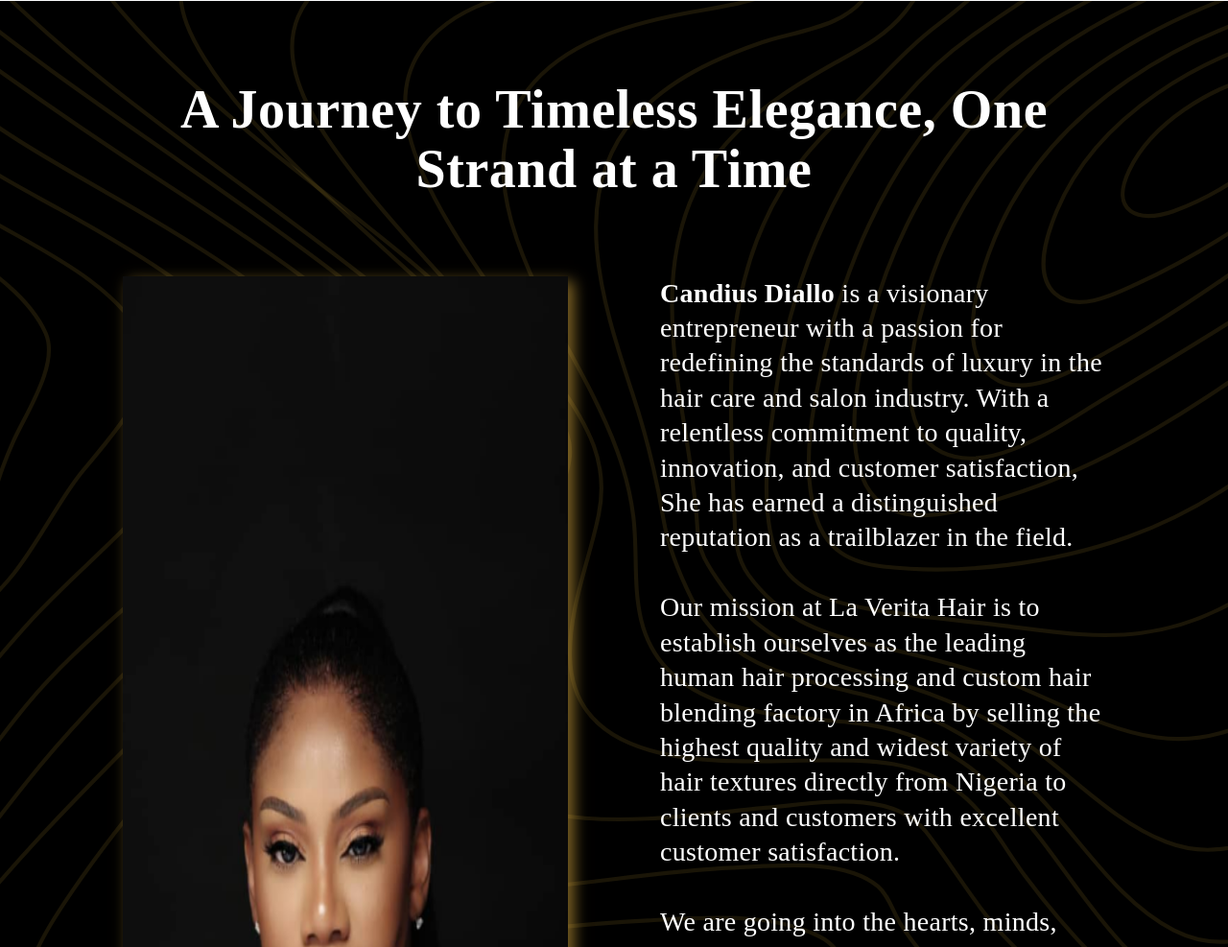
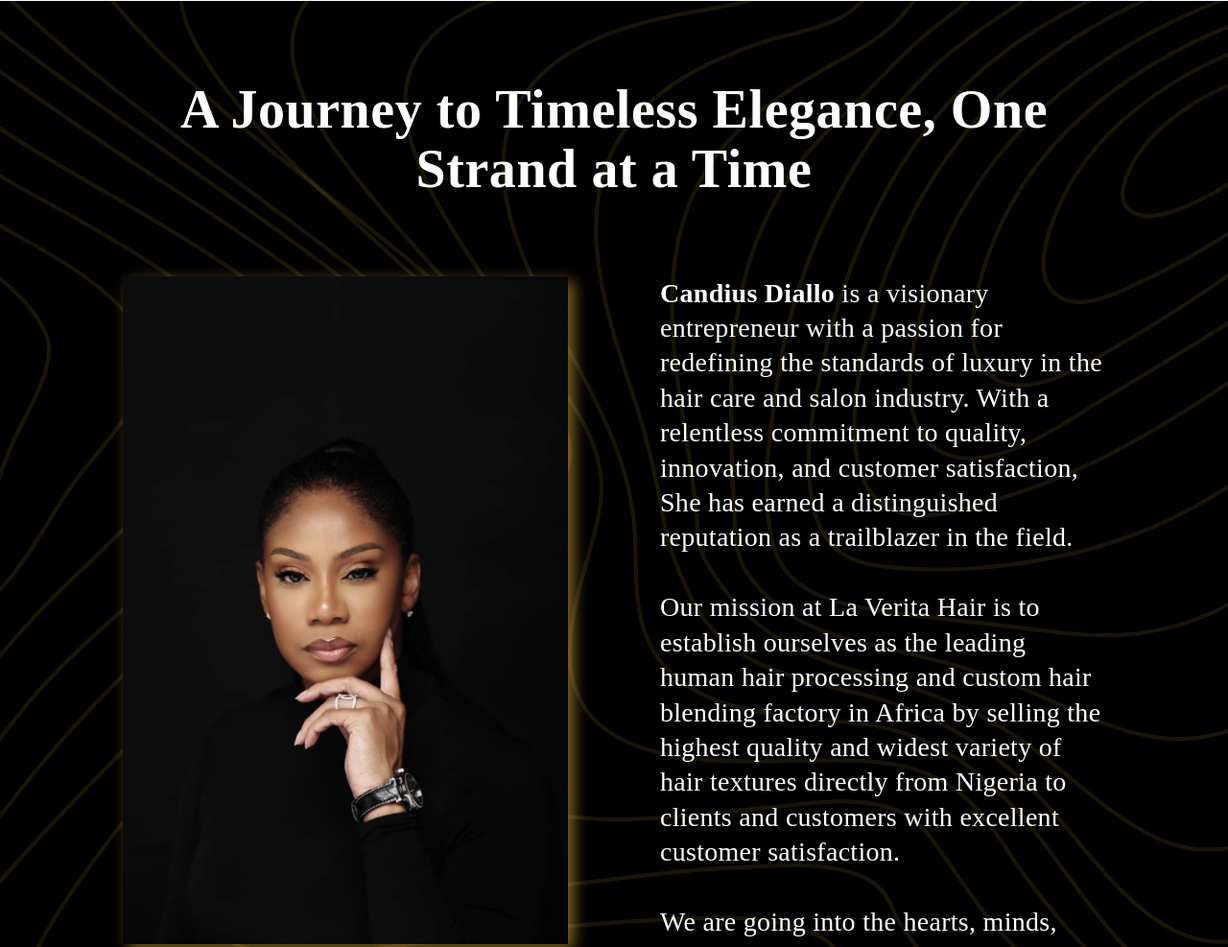
Before and after one commit to thewebguyy/Our-Services, a website built with Parcel: page About.html in a window 1280 px wide. Shown: the part 783-1770 px from the top of the page at 96% size. Built offline with nearby package versions, Linux system fonts and the light colour scheme; a web font is replaced by a local one.

Commit message:
updated pictures

```diff
--- a/About.html
+++ b/About.html
@@ -53,7 +53,7 @@
         <div class="about-us">
           <h3>A Journey to Timeless Elegance, One Strand at a Time</h3>
           <div class="about-box">
-            <img class="about-image" src="./images/about.png" alt="" />
+            <img class="about-image" src="./images/about.jpg" alt="" />
             <div class="about-details">
               <p class="details">
                 <span class="bold">Candius Diallo</span> is a visionary
--- a/styles.css
+++ b/styles.css
@@ -664,7 +664,7 @@
 
 .about-image {
   width: 100%;
-  height: 100%;
+  height: auto;
   background-size: cover;
   box-shadow: 6px 5px 14.5px 0px rgba(255, 202, 73, 0.5);
 }
```
Also changed, not shown: images/about.jpeg (added), images/about.jpg (added).
